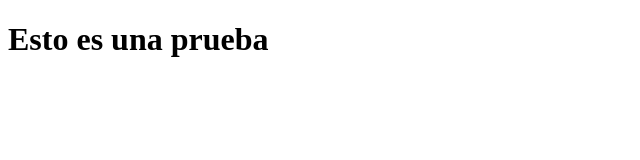
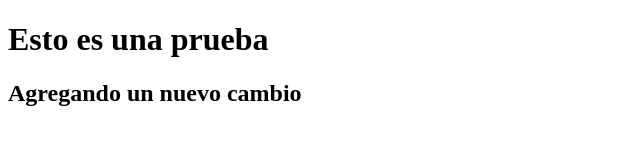
Before and after one commit to ylobainad/mi_repositorio, a plain HTML site: page index.html in a window 1280 px wide. Shown: the whole page, without its empty margins (0-640 px from the left). Drawn offline with Linux system fonts and the light colour scheme.

Commit message:
Agregando un h2 a mi pagina web

```diff
--- a/index.html
+++ b/index.html
@@ -8,5 +8,6 @@
 </head>
 <body>
     <h1>Esto es una prueba</h1>
+    <h2>Agregando un nuevo cambio</h2>
 </body>
 </html>
```
